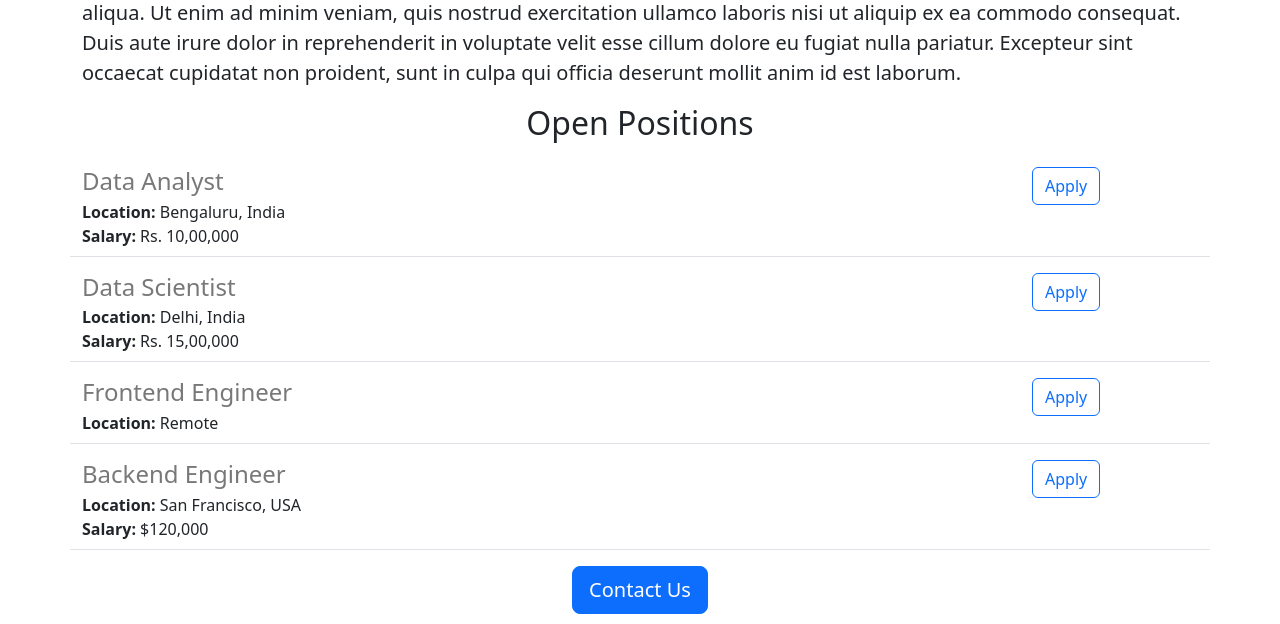
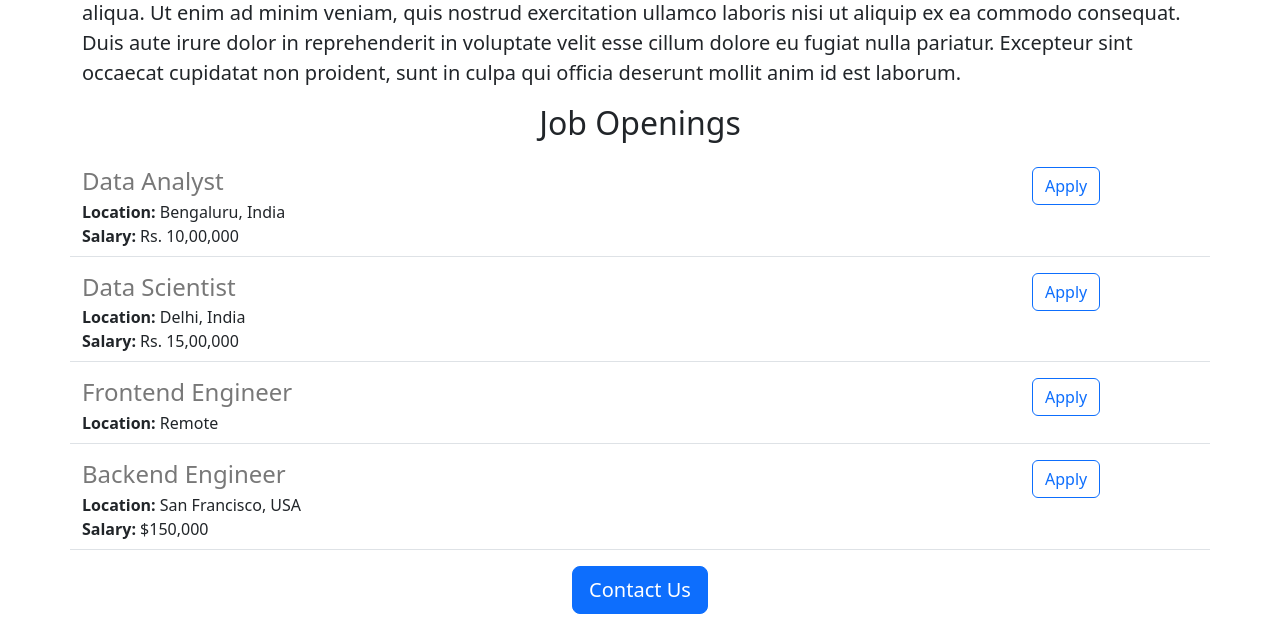
Before and after one commit to tarunjindal112/jovian-careers-website-v2, a Flask app: page / in a window 1280 px wide. Shown: the part 542-1166 px from the top of the page. Run offline with Flask 3, Linux system fonts and the light colour scheme.

Commit message:
made some changes

```diff
--- a/app.py
+++ b/app.py
@@ -20,7 +20,7 @@ JOBS = [{
     "id": 4,
     "title": "Backend Engineer",
     "location": "San Francisco, USA",
-    "salary": "$120,000"
+    "salary": "$150,000"
 }]
 
 
--- a/templates/home.html
+++ b/templates/home.html
@@ -21,7 +21,7 @@
       <p class="lead">
         Lorem ipsum dolor sit amet, consectetur adipiscing elit, sed do eiusmod tempor incididunt ut labore et dolore magna aliqua. Ut enim ad minim veniam, quis nostrud exercitation ullamco laboris nisi ut aliquip ex ea commodo consequat. Duis aute irure dolor in reprehenderit in voluptate velit esse cillum dolore eu fugiat nulla pariatur. Excepteur sint occaecat cupidatat non proident, sunt in culpa qui officia deserunt mollit anim id est laborum.
       </p>
-      <h2 class="text-center mt-2 mb-4">Open Positions</h2>
+      <h2 class="text-center mt-2 mb-4">Job Openings</h2>
       <p>
         {% for job in jobs %}
           {% include 'jobitem.html' %}
```
